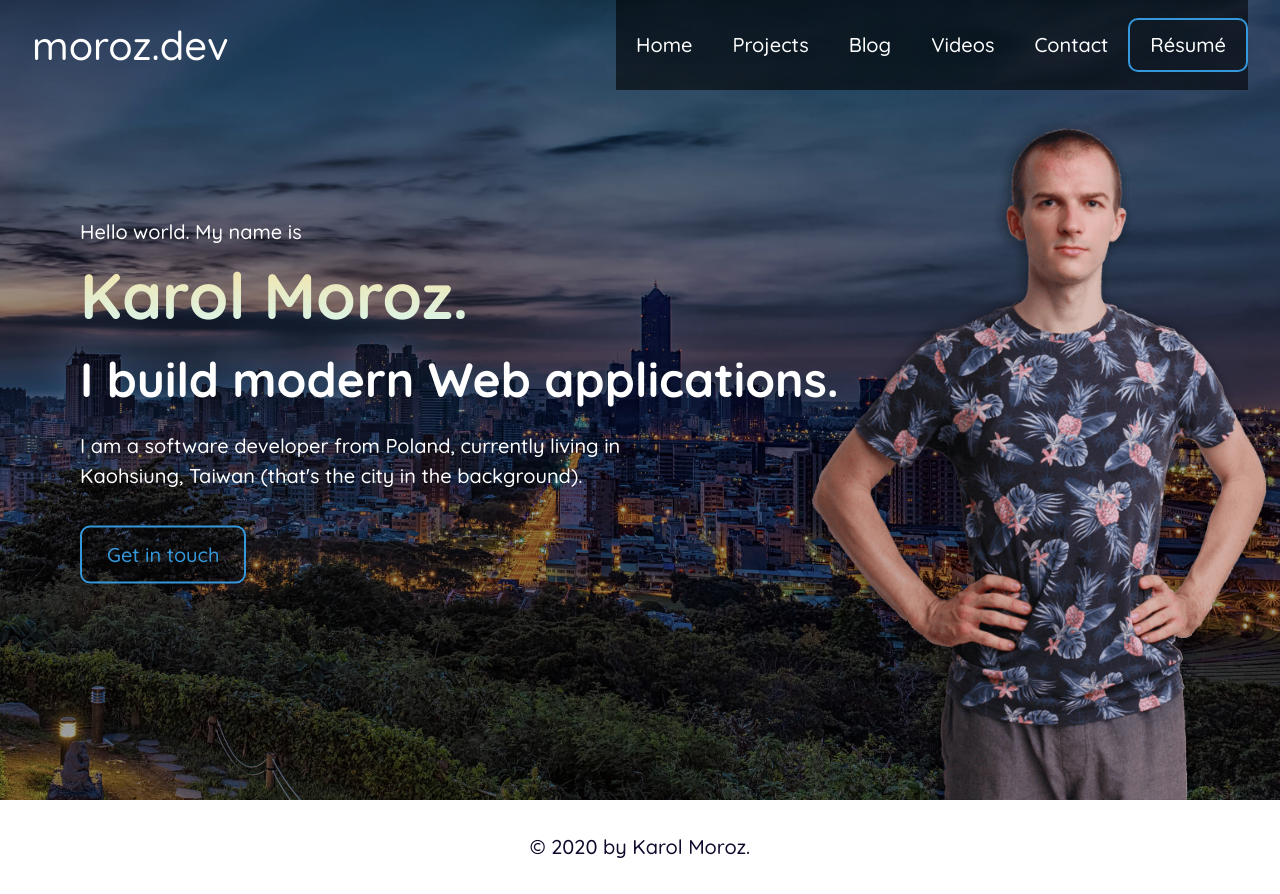
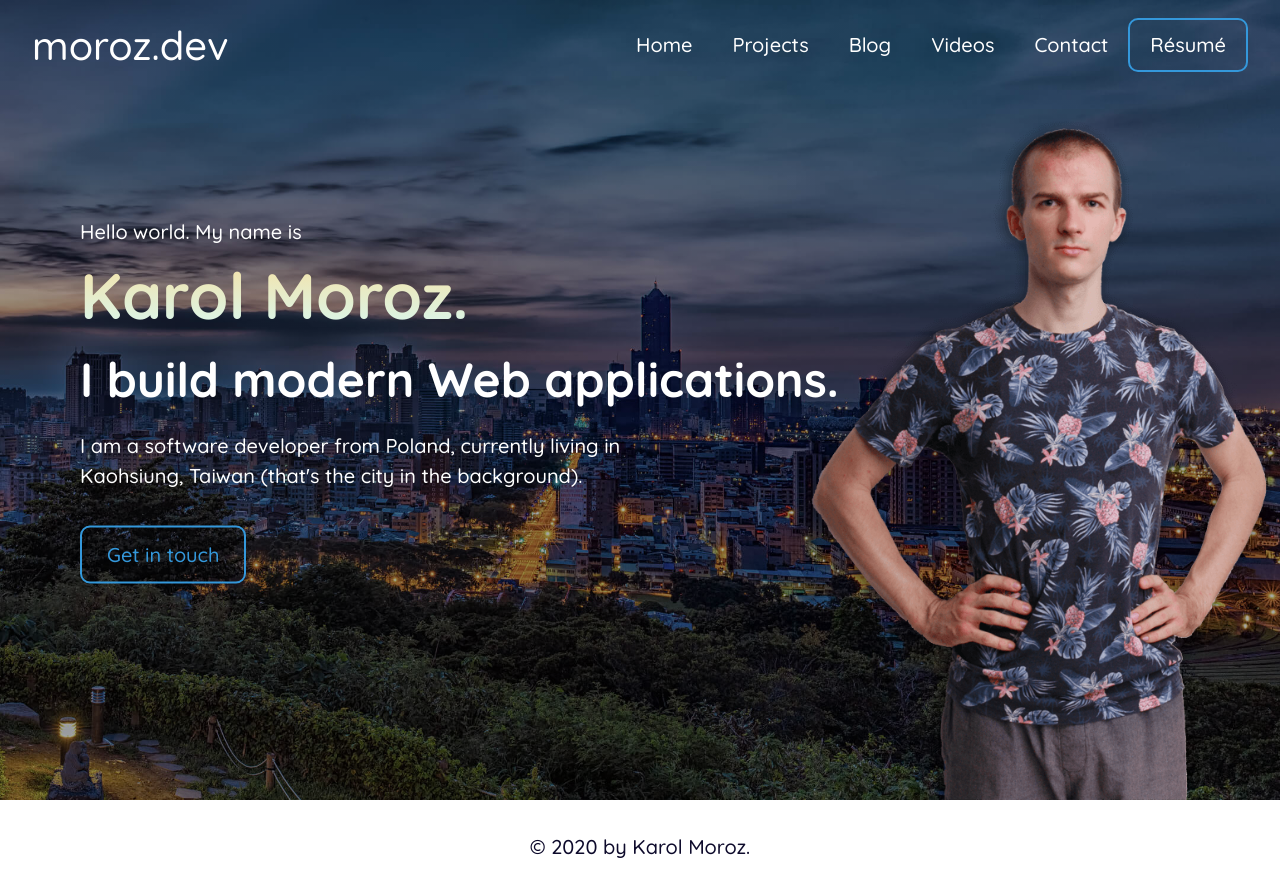
Before and after one commit to moroz/moroz.dev, a Next.js app: page / in a window 1280 px wide. Built offline with nearby package versions, Linux system fonts and the light colour scheme.

Commit message:
Fix menu color on landing page

```diff
--- a/css/base.sass
+++ b/css/base.sass
@@ -29,9 +29,9 @@ a:link
         background: transparent
         color: white
 
-      &__menu
-
-        background: transparentize(black, .4)
+      +mobile
+        &__menu
+          background: transparentize(black, .4)
 
 #main
   flex: 1
```
